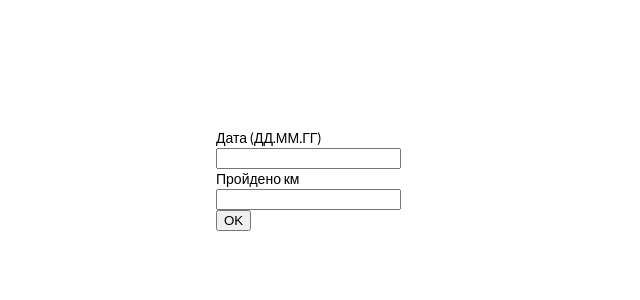
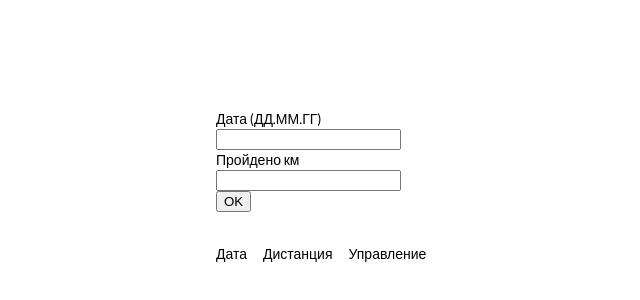
Before and after one commit to errand/ra16-forms-steps, a React (Create React App) app: page / in a window 1280 px wide. Shown: the part 214-514 px from the top of the page, without its empty margins (324-964 px from the left). Built offline with nearby package versions, Linux system fonts and the light colour scheme; the HTML template or start-up script is replaced by a standard one.

Commit message:
feat: done

```diff
--- a/package.json
+++ b/package.json
@@ -7,6 +7,7 @@
     "@testing-library/react": "^13.0.1",
     "@testing-library/user-event": "^13.5.0",
     "nanoid": "^3.3.2",
+    "prop-types": "^15.8.1",
     "react": "^18.0.0",
     "react-dom": "^18.0.0",
     "react-scripts": "5.0.1",
--- a/src/App.css
+++ b/src/App.css
@@ -30,3 +30,18 @@ body {
 .wrapper--inner {
     width: 200px;
 }
+
+.training {
+    padding-top: 2rem;
+}
+
+.training--item {
+    display: grid;
+    grid-template-columns: repeat(3, 1fr);
+    grid-gap: 1rem;
+    grid-row-gap: 1rem;
+}
+
+.pointer {
+    cursor: pointer;
+}
--- a/src/components/Form.jsx
+++ b/src/components/Form.jsx
@@ -1,4 +1,5 @@
 import {useState} from "react";
+import PropTypes from "prop-types";
 
 import Training from "../models/Training";
 
@@ -45,3 +46,7 @@ export default function Form({onAdd}) {
     </form>
   )
 }
+
+Form.propTypes = {
+  onAdd: PropTypes.func.isRequired,
+};
--- a/src/components/TrainingsCalculator.jsx
+++ b/src/components/TrainingsCalculator.jsx
@@ -43,11 +43,15 @@ export default function TrainingsCalculator() {
     }
   }
 
+  const handleDelete = id => {
+    setTrainings(prevState => prevState.filter(o => o.id !== id));
+  }
+
   return (
     <div className="wrapper" data-testid="test">
       <div className="wrapper--inner">
         <Form onAdd={handleAdd} />
-        <TrainingsList list={trainings} />
+        <TrainingsList list={trainings} onDelete={handleDelete} />
       </div>
     </div>
   );
--- a/src/components/TrainingsList.jsx
+++ b/src/components/TrainingsList.jsx
@@ -1,10 +1,22 @@
-export default function TrainingsList({list, handleRemove}) {
+import PropTypes from "prop-types";
 
-  const listItems = list.map(item =><li key={item.id}>{item.date}{item.distance}</li>)
+export default function TrainingsList({list, onDelete: handleDelete}) {
+
+  const listItems = list.map(item =>
+    <div className="training--item" key={item.id}>
+      <div>{item.date}</div>
+      <div>{item.distance}</div>
+      <div className="pointer" onClick={() => handleDelete(item.id)}>✘</div>
+    </div>)
 
   return(
-    <ul>
+    <div className="training">
+      <div className="training--item"><div>Дата</div><div>Дистанция</div><div>Управление</div></div>
       {listItems}
-    </ul>
+    </div>
   )
 }
+TrainingsList.propTypes = {
+  list: PropTypes.array.isRequired,
+  onDelete: PropTypes.func.isRequired,
+};
```
Also changed, not shown: 1 other file (tests, documents, lock files or other folders).
